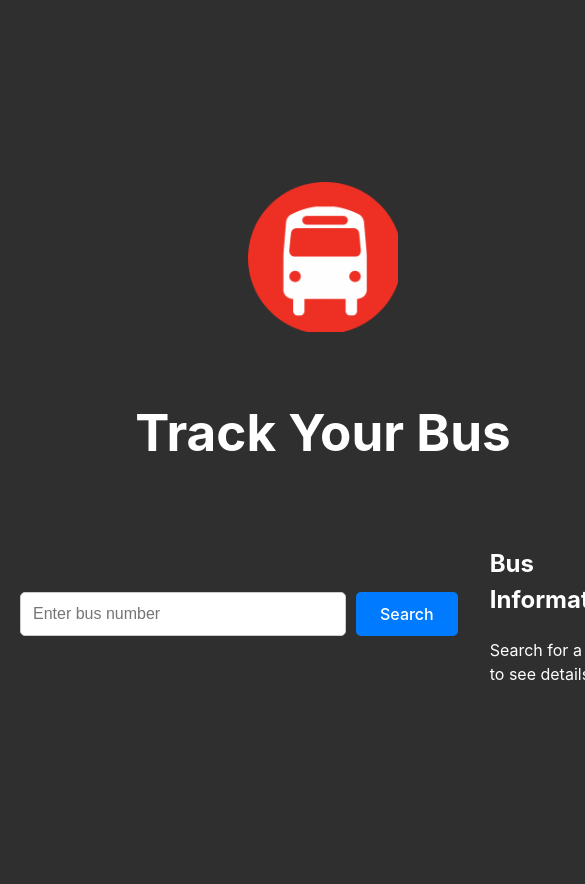
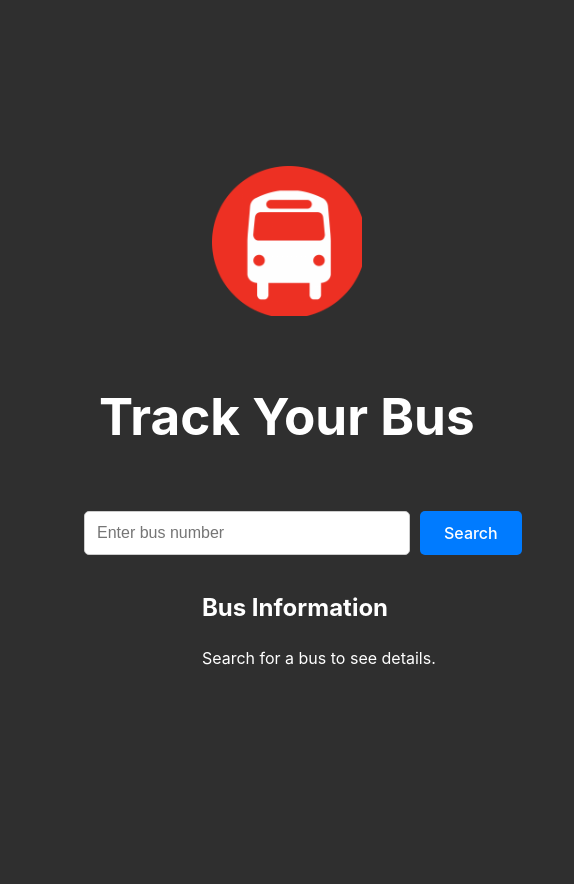
Before and after one commit to anuraggr/trackbus, a React (Vite) app: page / in a window 390 px wide. Shown: the top 884 px of the page, 585 px wide, since content can reach past the window. Built offline with nearby package versions, Linux system fonts and the light colour scheme.

Commit message:
Update App.css

```diff
--- a/src/App.css
+++ b/src/App.css
@@ -10,19 +10,21 @@
   padding: 20px;
 }
 
-/* Center and space out main content */
+/* Updated to take full width with flex properties */
 .main-content {
   display: flex;
-  justify-content: center;
+  justify-content: space-around; /* Adjusts space between search and bus info */
   align-items: center;
   width: 100%;
-  margin-top: 2rem;
+  max-width: 1200px; /* Set a max-width to avoid stretching too far */
+  margin: 0 auto;
+  padding: 2rem;
 }
 
 /* Style for the search bar and button */
 .search-container {
   display: flex;
-  justify-content: center;
+  justify-content: flex-start;
   align-items: center;
   margin-right: 2rem; /* Space between search and info */
 }
@@ -72,3 +74,16 @@
   height: auto;
   margin-bottom: 2rem;
 }
+
+/* Make sure the bus info and search are spaced evenly */
+@media (max-width: 768px) {
+  .main-content {
+    flex-direction: column;
+    justify-content: center;
+    align-items: center;
+  }
+
+  .search-container {
+    margin-bottom: 1rem;
+  }
+}
```
